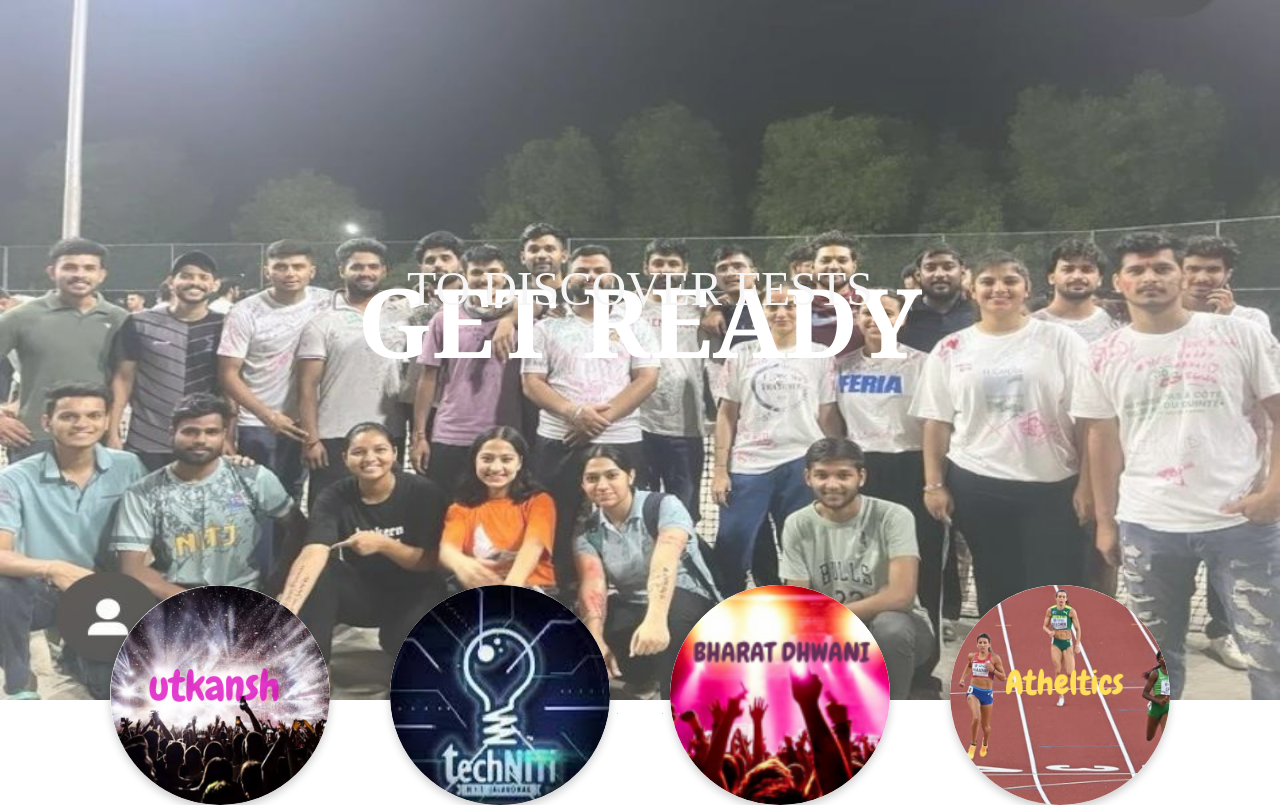
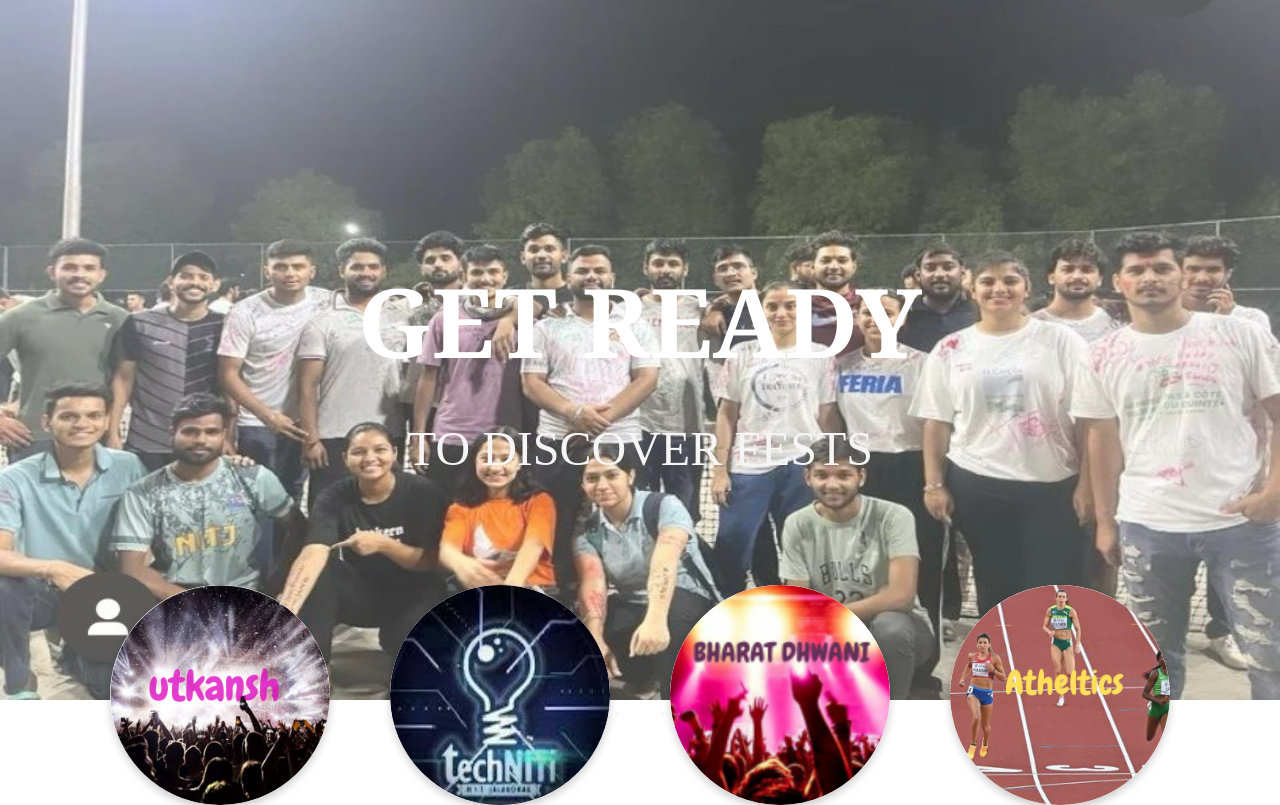
Before and after one commit to mee-vishal/first-year-project, a plain HTML site: page fests.html in a window 1280 px wide. Drawn offline with Linux system fonts and the light colour scheme.

Commit message:
Update fests.css

```diff
--- a/fests.css
+++ b/fests.css
@@ -52,7 +52,7 @@
   .centered-text {
       color:whitesmoke;
       position:fixed;
-      top: 36%;
+      top: 56%;
       left: 50%;
       transform: translate(-50%, -50%);
       font-size: 3em;
```
